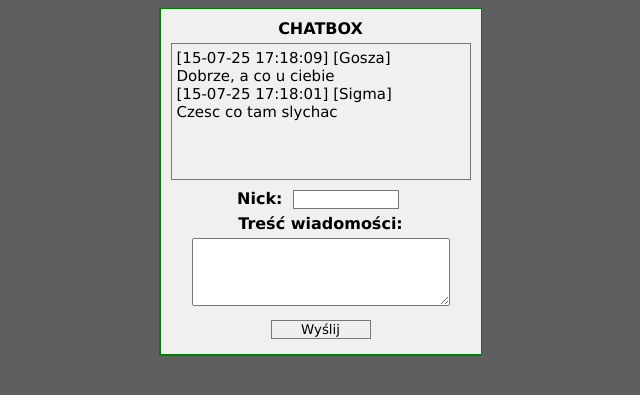
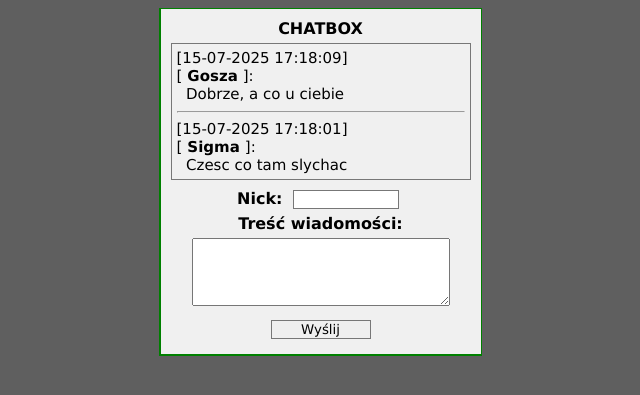
Before and after one commit to kejlor870/cwiczenia_z_kursu, a PHP site: page / in a window 1280 px wide. Shown: the top 395 px of the page, without its empty margins (320-960 px from the left). Run offline with PHP 8.4, Linux system fonts and the light colour scheme; data comes from the database, SQL or seed files in the repository; data that the repository does not hold is empty.

Commit message:
Poprawki interfejsu
- zmiana wyswietlania daty na pelna liczbe roku
- dodanie linijek oddzielajacych wiadomosci uzytkownikow
- pogrubienie nicku uzytkownika na chatcie
- wysiwetlanie daty i nicku w oddzielnych linijkach
- oddalenie tekstu wyslanej wiadomosci na chat od lewej strony

```diff
--- a/jQuery_AJAX_chat/nasz_skrypt.js
+++ b/jQuery_AJAX_chat/nasz_skrypt.js
@@ -54,7 +54,7 @@ function addMessage(daneXML){
             var tresc = $("tresc", this);
             var czas = $("czas", this);
 
-            $("#messages").prepend("["+czas.text()+"] ["+nick.text()+"]<br>"+tresc.text()+"<br>");
+            $("#messages").prepend("["+czas.text()+"]<br>[<span class='nickBolder'>"+nick.text()+"</span>]:<br>&nbsp;&nbsp;"+tresc.text()+"<br><hr>");
 
         }
     );
--- a/jQuery_AJAX_chat/odbierz_dane.php
+++ b/jQuery_AJAX_chat/odbierz_dane.php
@@ -52,7 +52,7 @@
         echo "<wiadomosc>";
         echo "<nick>".$row["nick"]."</nick>";
         echo "<tresc>".$row["tresc"]."</tresc>";
-        echo "<czas>".date("d-m-y H:i:s", $row["czas"])."</czas>";
+        echo "<czas>".date("d-m-Y H:i:s", $row["czas"])."</czas>";
         echo "</wiadomosc>";
     }
 
--- a/jQuery_AJAX_chat/style.css
+++ b/jQuery_AJAX_chat/style.css
@@ -63,3 +63,9 @@ p{
     margin: 5px;
     border: 1px solid #777;
 }
+
+.nickBolder{
+    font-weight: bold;
+    padding: 0 5px 0 5px;
+
+}
```
